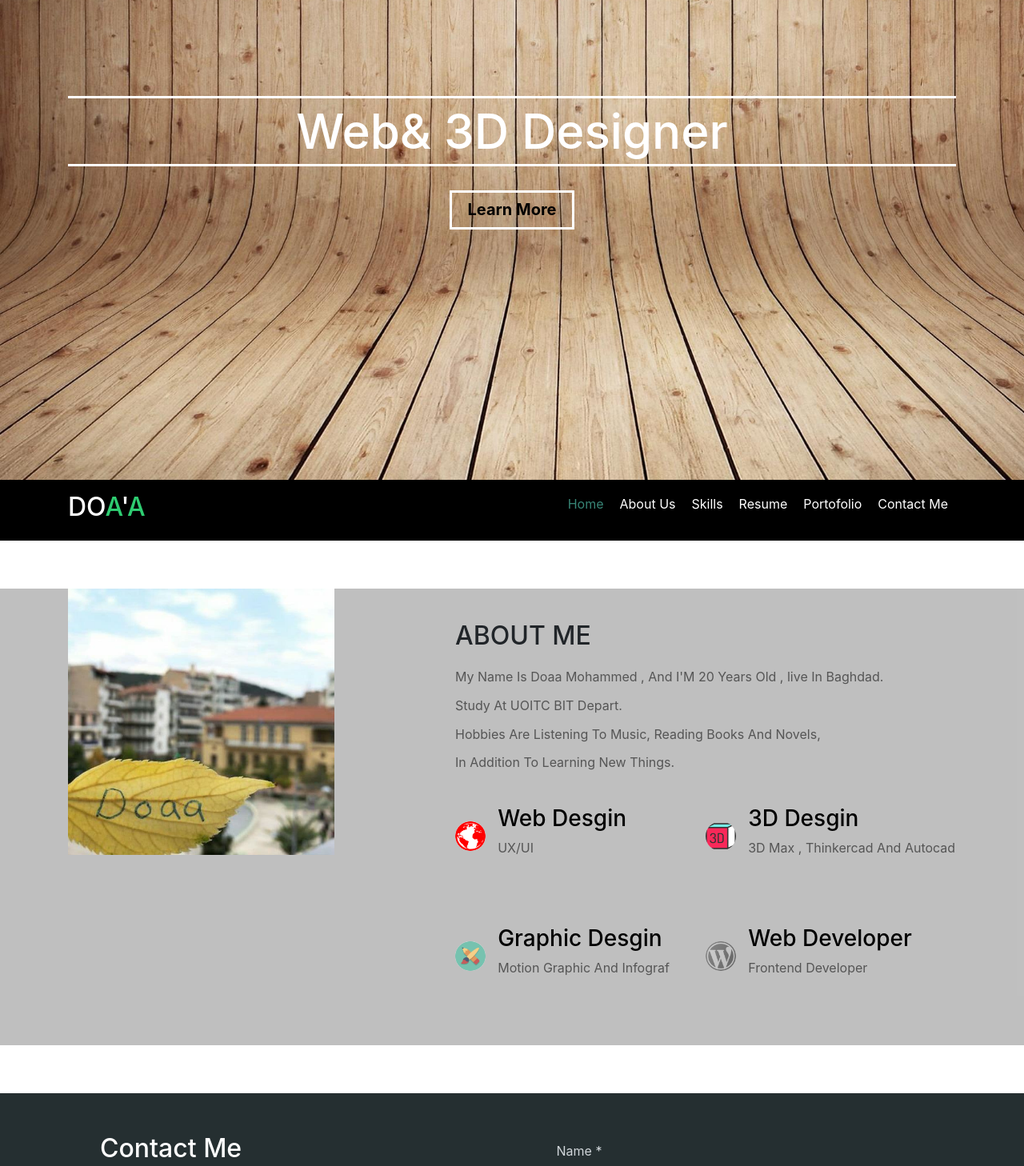
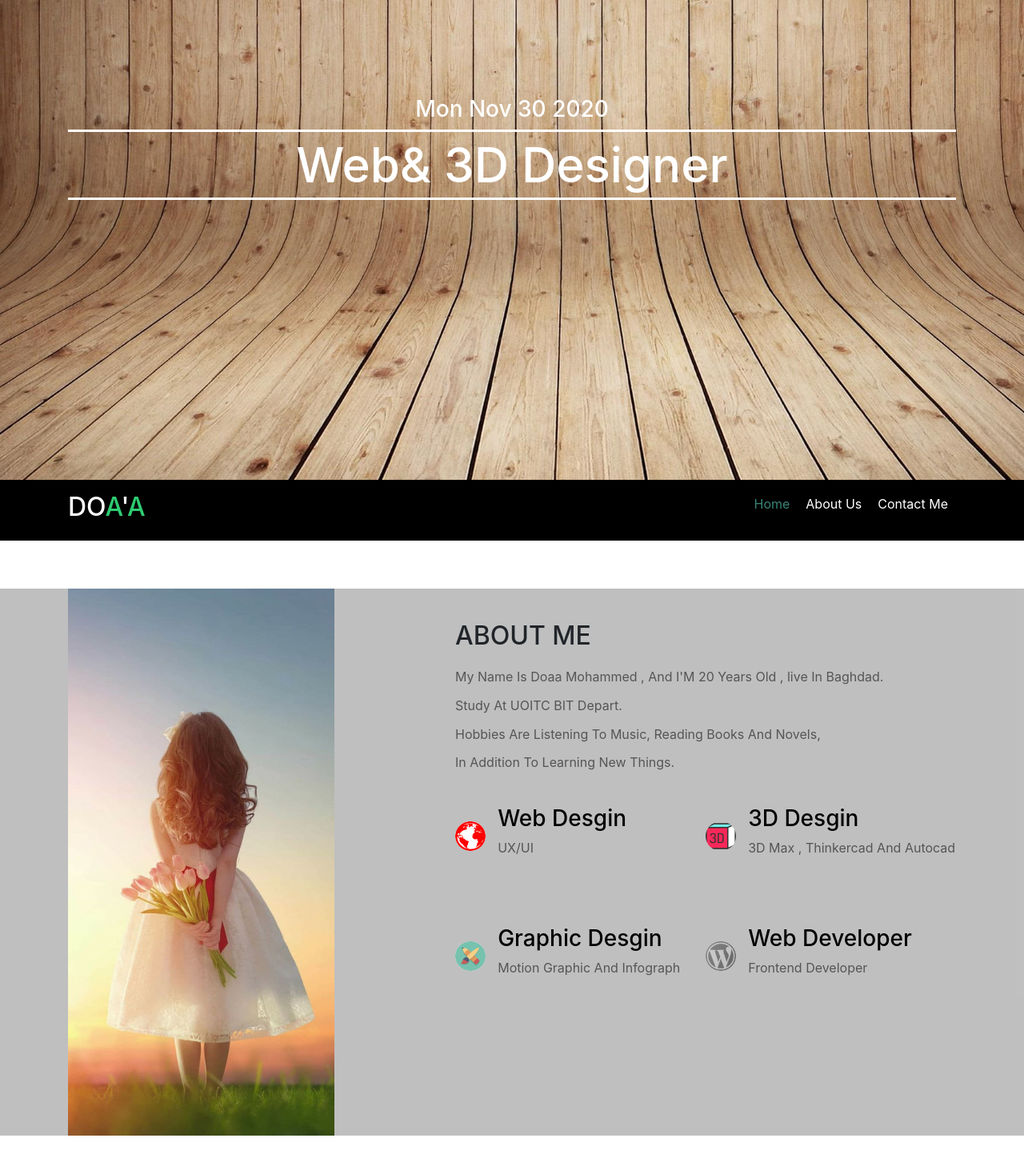
Before and after one commit to Doaa-Bit/profiletest, a plain HTML site: page index.html in a window 1280 px wide. Shown: the part 280-1738 px from the top of the page at 80% size. Drawn offline with nearby package versions, Linux system fonts and the light colour scheme; a script that the page names is missing.

Commit message:
profie with date

```diff
--- a/index.html
+++ b/index.html
@@ -7,22 +7,23 @@
    <link rel="stylesheet" href="https://stackpath.bootstrapcdn.com/bootstrap/4.5.0/css/bootstrap.min.css" integrity="sha384-9aIt2nRpC12Uk9gS9baDl411NQApFmC26EwAOH8WgZl5MYYxFfc+NcPb1dKGj7Sk" crossorigin="anonymous">
 
 
-	<title>myprofil</title>
+	<title>myprofile</title>
 	<link rel="stylesheet" href="css/normalize.css">
 	<link rel="stylesheet" href="css/style.css">
 </head>
 <body>
 	<!--start header-->
-	<div class="col-sm-14 col-md-13  col-lg-14 col-xs-14">
+
+
+	<div class="col-sm-14 col-md-14  col-lg-14 col-xs-14">
 
 	 <div class="header">
 		 <div class="slider">
 		   <div class="container">
 		   	 <div class="intro">
+		   	 	<h3 id="date"></h3>
+		   	 	<h2>Web& 3D Designer</h2>
 
-
-		   	 	<h2>Web& 3D Designer</h2>
-		   	 	<button>Learn More</button>
 		   	 </div>
 
 
@@ -30,23 +31,22 @@
 
 		</div>
 
-		<div class="navbar">
+		<div class="navbar" >
 			<div class="container">
 				<h2>DO<span>A</span>'<span>A</span></h2>
 			<ul>
 				<li class="active"> <a href ="#">Home </a></li>
-				<li>  <a href =" # contact">About Us</a></li>
-				<li> <a href ="#">Skills</a></li>
-				<li> <a href ="#">Resume</a></li>
-				<li> <a href ="#">Portofolio</a></li>
-				<li> <a href ="#">Contact Me</a></li>
+				<li>  <a href =" #about">About Us</a></li>
+
+				<li> <a href ="#contact">Contact Me</a></li>
 			</ul>
 		</div>
 		</div>
 	</div>
 	<!--end header-->
 
-	<!--start features-->
+
+<!--start features-->
 	<div class="features">
 
 		<!--<div class="container">
@@ -65,10 +65,10 @@
 	 <!--end features-->
 
 
-	  <div class="about-me">
+	  <div class="about-me" id="about">
 	 	<div class="container">
 	 		<div class="image">
-	 			<img src="m1.jpg" alt="test"style="width:75%">
+	 			<img src="m2.jpg" alt="test"style="width:75%">
 
 	 		</div>
 
@@ -95,7 +95,7 @@
 
 
                      <!--end about content box-->
-                     <div class="content">
+                     <div class="content" id="contact">
 
 
 	 					<div class="icon">
@@ -114,7 +114,7 @@
 	 						<img src="imges/gr.png" alt="">
 	 					</div>
 	 					<div class="text"><h3>Graphic Desgin</h3>
-	 						<p>Motion Graphic And Infograf</p>
+	 						<p>Motion Graphic And Infograph</p>
 
 	 					</div>
 	 				</div>
--- /dev/null
+++ b/js/script.js
@@ -0,0 +1,16 @@
+
+/*const spans =document.queryselectorAll('h1 span')
+spans.forEach(span =>span.addEventlistener('mouseeover',function(e){
+	span.classlist.add('animated','rubberband')
+}))
+spans.forEach(span =>span.addEventlistener('mouseeout',function(e){
+	span.classlist.remove('animated','rubberband')
+}))*/
+
+
+'use strict'
+console.log('Here\'s a hidden message');
+let today = new Date();
+let formatDate = today.toDateString();
+let selectElement = document.getElementById('date');
+selectElement.innerHTML = formatDate;
```
Also changed, not shown: m2.jpg (added).
